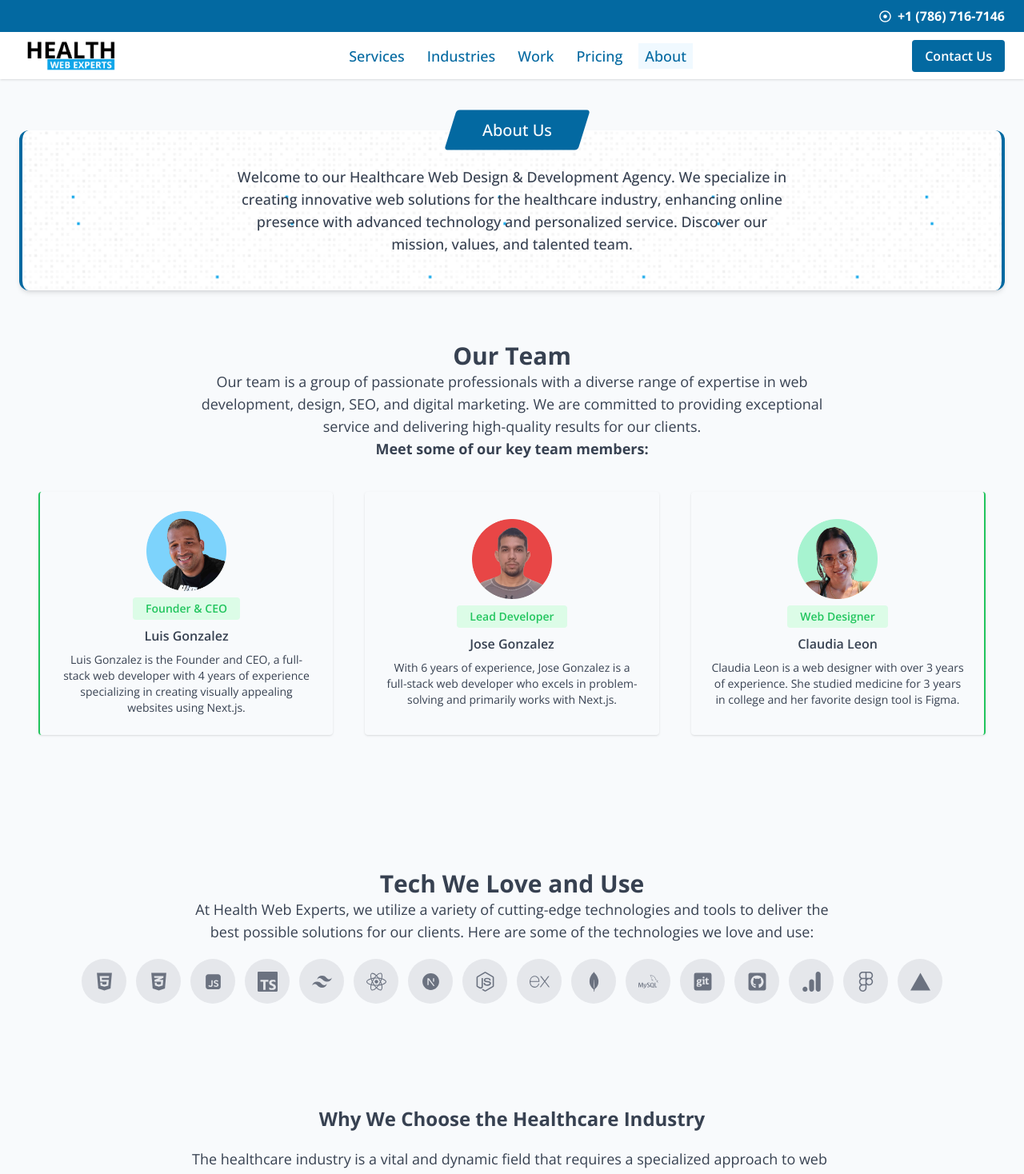
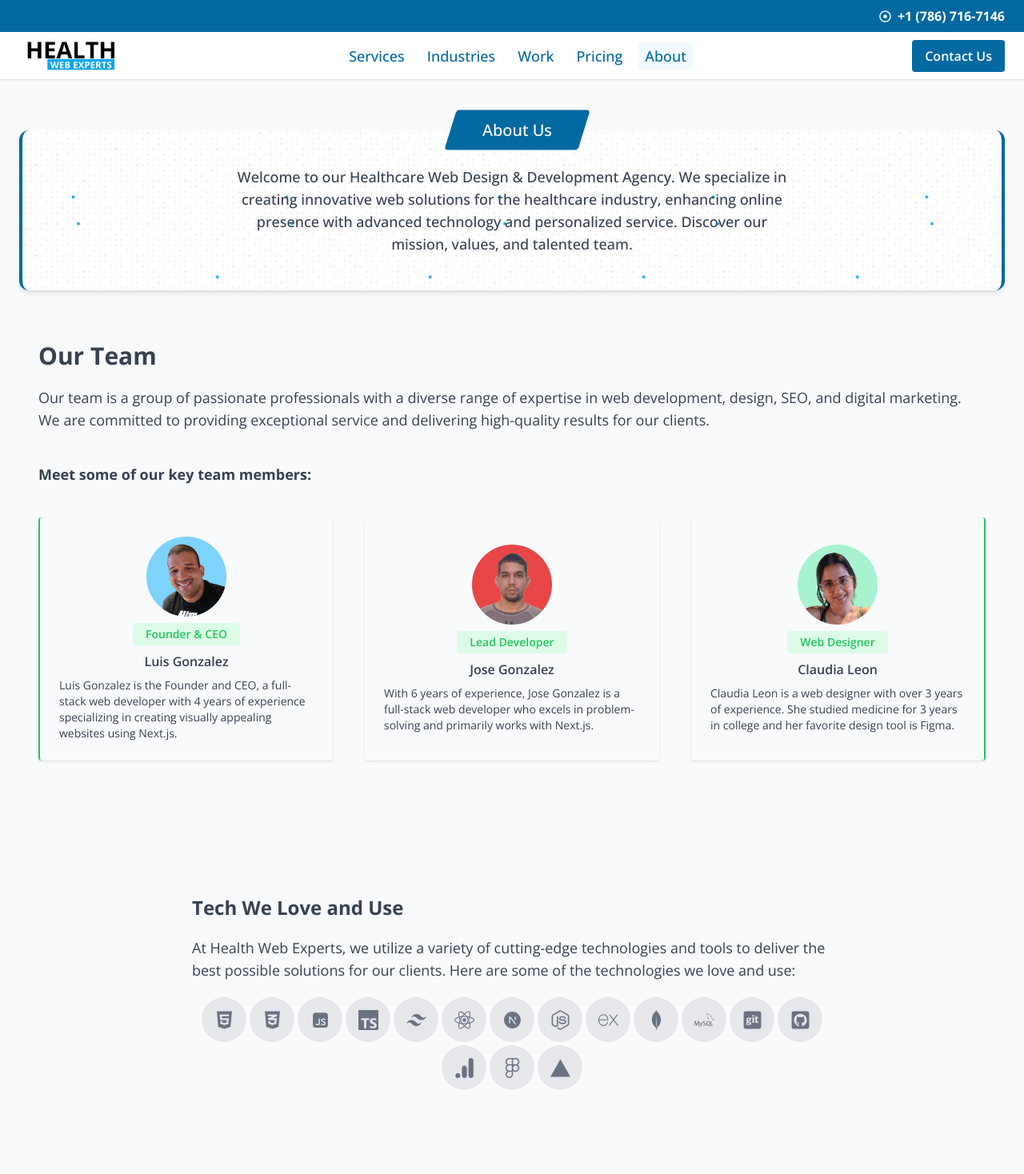
Before and after one commit to lmigonzalez/health-site-solutions, a Next.js app: page /about in a window 1280 px wide. Shown: the top 1468 px of the page at 80% size. Built offline with nearby package versions, Linux system fonts and the light colour scheme.

Commit message:
structure

```diff
--- a/src/app/(pages)/about/page.tsx
+++ b/src/app/(pages)/about/page.tsx
@@ -60,19 +60,20 @@ export default function Page() {
       />
       <div className="page-w px-6">
         <div className="custom-space">
-          <h2 className="text-center text-3xl font-bold">Our Team</h2>
-          <p className="m-auto max-w-[800px] text-center">
-            Our team is a group of passionate professionals with a diverse range
-            of expertise in web development, design, SEO, and digital marketing.
-            We are committed to providing exceptional service and delivering
-            high-quality results for our clients.{" "}
-          </p>
-          <p className="text-center font-bold">
+          <div className="mb-10">
             {" "}
-            Meet some of our key team members:
-          </p>
+            <h2 className="mb-5 text-3xl font-bold">Our Team</h2>
+            <p className="">
+              Our team is a group of passionate professionals with a diverse
+              range of expertise in web development, design, SEO, and digital
+              marketing. We are committed to providing exceptional service and
+              delivering high-quality results for our clients.{" "}
+            </p>
+          </div>
+
+          <p className="font-bold"> Meet some of our key team members:</p>
           <ul className="my-10 grid gap-10 md:grid-cols-3">
-            <li className="flex flex-col items-center justify-center gap-2 rounded border-green-500 p-6 text-center shadow md:border-l-2">
+            <li className="flex flex-col items-center justify-center gap-2 rounded border-green-500 p-6 shadow md:border-l-2">
               <Image
                 src={"/about/Luis-w.png"}
                 alt=""
@@ -89,7 +90,7 @@ export default function Page() {
                 appealing websites using Next.js.
               </p>
             </li>
-            <li className="flex flex-col items-center justify-center gap-2 rounded p-6 text-center shadow">
+            <li className="flex flex-col items-center justify-center gap-2 rounded p-6 shadow">
               <Image src={"/about/Jose.png"} alt="" width={100} height={100} />
               <p className="rounded bg-green-100 px-4 py-1 text-sm font-semibold text-green-500">
                 Lead Developer
@@ -101,7 +102,7 @@ export default function Page() {
                 Next.js.
               </p>
             </li>
-            <li className="flex flex-col items-center justify-center gap-2 rounded border-green-500 p-6 text-center shadow md:border-r-2">
+            <li className="flex flex-col items-center justify-center gap-2 rounded border-green-500 p-6 shadow md:border-r-2">
               <Image
                 src={"/about/Claudia-w.png"}
                 alt=""
@@ -121,17 +122,15 @@ export default function Page() {
           </ul>
         </div>
 
-        <div className="page-w custom-space">
-          <h2 className="text-center text-3xl font-bold">
-            Tech We Love and Use
-          </h2>
-          <p className="m-auto max-w-[800px] text-center">
+        <div className="custom-space mx-auto max-w-[800px]">
+          {" "}
+          <h3 className="mb-5 text-2xl font-bold">Tech We Love and Use</h3>
+          <p className="">
             At Health Web Experts, we utilize a variety of cutting-edge
             technologies and tools to deliver the best possible solutions for
             our clients. Here are some of the technologies we love and use:
           </p>
-
-          <div className="page-w m-auto mt-5 flex max-w-fit flex-wrap items-center justify-center gap-3">
+          <div className="m-auto mt-5 flex max-w-fit flex-wrap justify-center gap-1">
             {skills.map((item, index) => {
               return (
                 <div key={index} className="flex items-center justify-center">
@@ -145,8 +144,8 @@ export default function Page() {
           </div>
         </div>
 
-        <div className="page-w-8">
-          <h2 className="text-center text-3xl font-bold">
+        <div className="page-w-8 px-0">
+          <h2 className="text-3xl font-bold">
             Why We Choose the Healthcare Industry
           </h2>
           <div className="mt-5 space-y-3">
@@ -240,15 +239,15 @@ export default function Page() {
           </div>
         </div>
 
-        <div className="custom-space">
-          <h2 className="text-center text-3xl font-bold">Our Mission</h2>
-          <p className="m-auto max-w-[700px] text-center">
+        <div className="custom-space m-auto max-w-[800px] md:px-0">
+          <h2 className="mb-5 text-3xl font-bold">Our Mission</h2>
+          <p className="">
             Our mission is to empower healthcare providers with exceptional
             digital solutions that enhance their online presence, improve
             patient engagement, and drive business growth. We are dedicated to:
           </p>
 
-          <div className="m-auto max-w-[800px] px-6 md:px-0">
+          <div className=" ">
             <ul className="mt-10 list-image-[url(/icons/check.png)] space-y-5 pl-5 md:pl-0">
               <li className="">
                 <b>Excellence:</b> Delivering high-quality web development and
--- a/src/app/(pages)/industries/page.tsx
+++ b/src/app/(pages)/industries/page.tsx
@@ -160,8 +160,8 @@ export default function Page() {
             className="mx-auto rounded-xl shadow"
           />
         </div>
-        <div className="m-auto max-w-[800px] md:text-center">
-          <h2 className="text-2xl font-bold">
+        <div className="m-auto max-w-[800px]">
+          <h2 className="mb-5 text-2xl font-bold">
             How We Will Help Your Healthcare Business Stand Out
           </h2>
           <p>
@@ -174,7 +174,7 @@ export default function Page() {
         </div>
 
         <div className="page-w-8">
-          <h3 className="mb-5 text-xl font-semibold md:text-center">
+          <h3 className="mb-5 text-xl font-semibold">
             Our Process: Simple, Effective, and Results-Driven
           </h3>
           <div className="">
@@ -339,8 +339,8 @@ export default function Page() {
       </div>
 
       <div className="custom-space m-auto max-w-[800px] px-6 md:px-0">
-        <div className="m-auto md:text-center">
-          <h2 className="text-2xl font-bold">
+        <div className="m-auto">
+          <h2 className="mb-5 text-2xl font-bold">
             Additional Features for Your Website
           </h2>
           <p>
--- a/src/app/globals.css
+++ b/src/app/globals.css
@@ -23,7 +23,7 @@
     @apply m-auto w-[1380px] max-w-full;
   }
   .custom-space {
-    @apply py-16;
+    @apply py-8 md:py-16;
   }
   .main-btn {
     @apply rounded bg-sky-700 px-4 py-2 font-semibold text-white transition-all hover:bg-sky-900 hover:text-white;
@@ -53,7 +53,7 @@
     @apply m-auto max-w-[800px] px-6 py-16 md:px-0;
   }
   .page-w-8 h2 {
-    @apply text-center text-2xl font-bold;
+    @apply text-2xl font-bold;
   }
 
   /* circle image */
--- a/src/components/ServiceGrid.tsx
+++ b/src/components/ServiceGrid.tsx
@@ -260,11 +260,9 @@ export default function ServiceGrid() {
 
       <CustomSeparator />
 
-      <div className="custom-space">
-        <h2 className="text-center text-3xl font-semibold">
-          Additional Services
-        </h2>
-        <p className="m-auto max-w-[800px] text-center">
+      <div className="custom-space m-auto max-w-[800px]">
+        <h2 className="mb-5 text-2xl font-semibold">Additional Services</h2>
+        <p className="">
           In addition to our core web design services, we offer a range of
           additional features that enhance your{" "}
           <Link href={"/services/healthcare-website-redesign"}>
@@ -273,7 +271,7 @@ export default function ServiceGrid() {
           experience. These services are designed to add value to your website,
           making it a powerful tool for your practice.
         </p>
-        <div className="custom-space m-auto max-w-[800px] px-6 md:px-0">
+        <div className="custom-space m-auto max-w-[800px] md:px-0">
           <ul className="list-image-[url(/icons/check.png)] space-y-5 pl-5 md:pl-0">
             {services.map((item, index) => {
               return (
```
